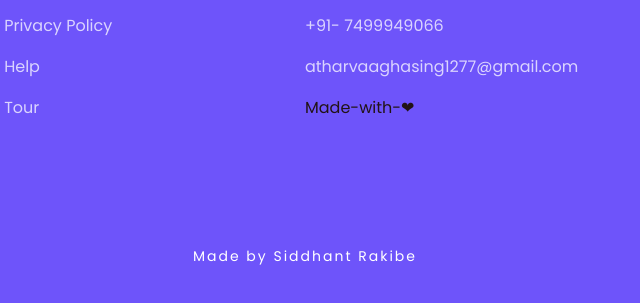
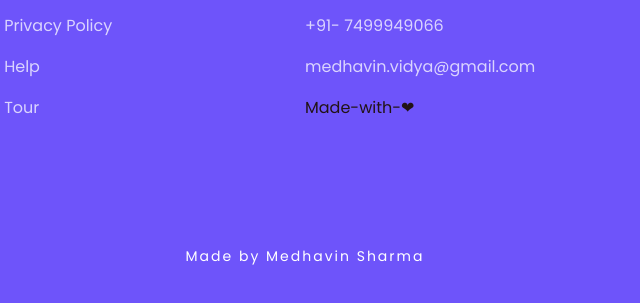
Before and after one commit to KCREEK/Tourism-website, a plain HTML site: page index.html in a window 1280 px wide. Shown: the part 3861-4164 px from the top of the page, 335-975 px from the left. Drawn offline with nearby package versions, Linux system fonts and the light colour scheme.

Commit message:
updated `medhavin` info

```diff
--- a/index.html
+++ b/index.html
@@ -231,7 +231,7 @@
 						<li><a href="#">Pune</a></li>
 						<li><a href="#">Kharadi, Near West-In</a></li>
 						<li><a href="#">+91- 7499949066</a></li>
-						<li><a href="#">atharvaaghasing1277@gmail.com</a></li>
+						<li><a href="#">medhavin.vidya@gmail.com</a></li>
 						<li><a href="#"></a>Made-with-❤</a></li>
 					</ul>
 				</div>
@@ -249,12 +249,10 @@
 		</div>
 
 		<div class="end-text">
-			<p>Made by Siddhant Rakibe</p>
+			<p>Made by Medhavin Sharma</p>
 		</div>
 	</section>
 
-	<!--link to js--->
-	<script type="text/javascript" src="js/script.js"></script>
 
 </body>
 </html>
--- a/js/script.js
+++ b/js/script.js
@@ -1,4 +1,4 @@
-const header = document.querySelector("header");
+/*const header = document.querySelector("header");
 
 window.addEventListener ("scroll", function() {
 	header.classList.toggle ("sticky", window.scrollY > 0);
```
